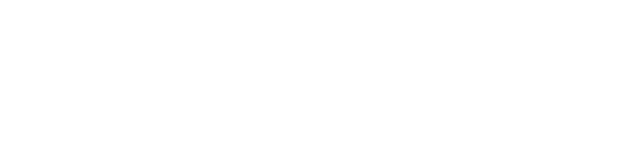
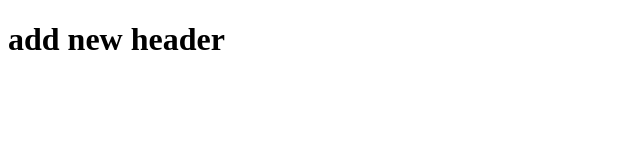
Before and after one commit to mohdalbeedtechcampus/techcampus-project, a plain HTML site: page about.html in a window 1280 px wide. Shown: the whole page, without its empty margins (0-640 px from the left). Drawn offline with Linux system fonts and the light colour scheme.

Commit message:
add new header

```diff
--- a/about.html
+++ b/about.html
@@ -4,6 +4,6 @@
 	<title> about us</title>
 </head>
 <body>
-
+<h1> add new header </h1>
 </body>
 </html>
```
